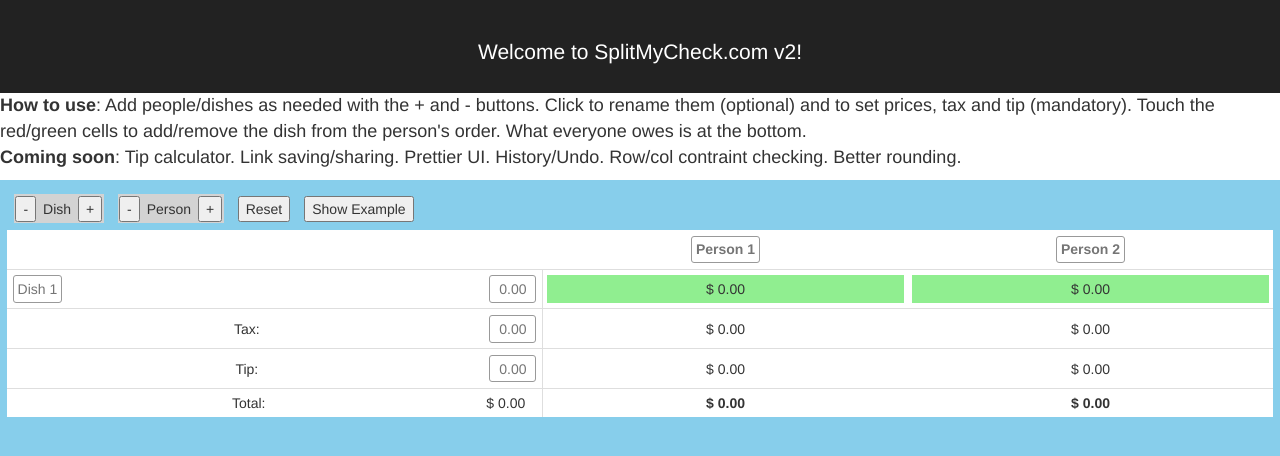
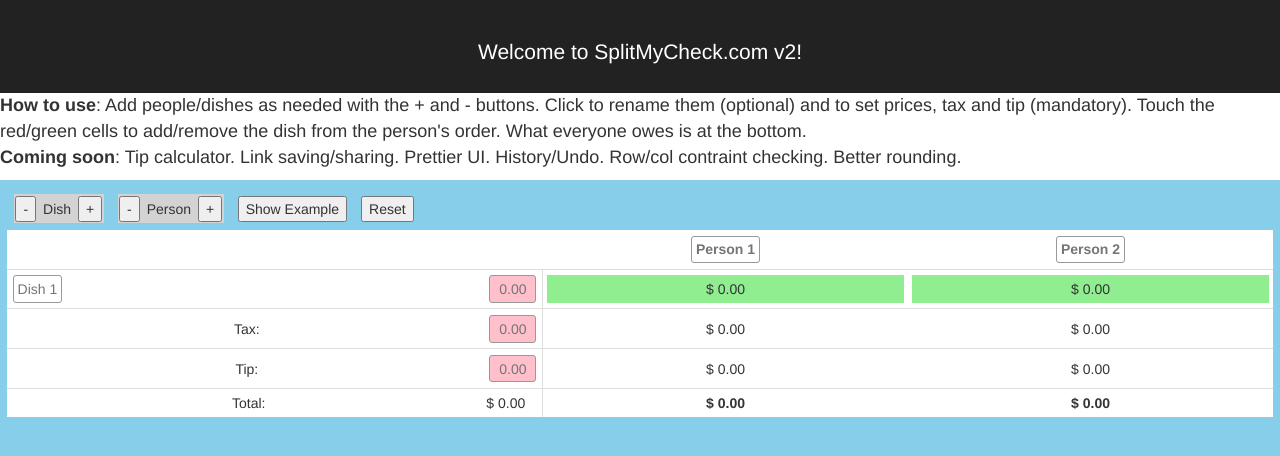
Before and after one commit to mritterhoff/splitmycheck, a React (Create React App) app: page / in a window 1280 px wide. Shown: the top 456 px of the page. Built offline with nearby package versions, Linux system fonts and the light colour scheme.

Commit message:
fixed minor bug preventing priceinput from turning red when 0

```diff
--- a/src/components/ButtonBar.js
+++ b/src/components/ButtonBar.js
@@ -33,9 +33,9 @@
           <button onClick={() => this.props.addPersonFunc()}>+</button>
         </div>
         <div style={{width: '1em', display: 'inline-block'}}></div>
+        <button onClick={() => this.props.showExampleFunc()}>Show Example</button>
+        <div style={{width: '1em', display: 'inline-block'}}></div>
         <button onClick={() => this.props.resetFunc()}>Reset</button>
-        <div style={{width: '1em', display: 'inline-block'}}></div>
-        <button onClick={() => this.props.showExampleFunc()}>Show Example</button>
       </div>
     );
   }
--- a/src/components/Input.js
+++ b/src/components/Input.js
@@ -15,7 +15,6 @@
   borderRadius: 5,
   padding: '.1em'
 };
-
 
 // This is a controlled component that only ever shows current state, and updates
 // that state with this.props.onChangeCB()
@@ -98,20 +97,15 @@
 
     // if the price input is empty and the input isn't focused, show a pink background
     let inputStyle = Object.assign({}, inputStyleDefault)
-    if (Number(this.state.value) === 0 && !this.state.focused) {
+    if (Number(this.props.value) === 0 && !this.state.focused) {
       inputStyle.backgroundColor = 'pink';
-    }
-
-    let valueToShow = '';
-    if (Number(this.props.value) > 0) {
-      valueToShow = this.props.value;
     }
 
     return (
       <AutosizeInput
-        value={valueToShow}
+        value={Number(this.props.value) > 0 ? this.props.value : ''}
         type="number"
-        min="0.01" step="0.01" max="9999"
+        min="0.01" step="0.01"
         placeholder={'0.00'}
         placeholderIsMinWidth
         style={divStyle}
@@ -124,6 +118,11 @@
       />
     );
   }
+}
+
+PriceInput.propTypes = {
+  onChangeCB:   PropTypes.func.isRequired,
+  value:        PropTypes.string.isRequired
 }
 
 // fix for silly % not handling negative well
--- a/src/components/Splitter.js
+++ b/src/components/Splitter.js
@@ -68,17 +68,17 @@
     return {
       people: ['Mark', 'Sarah'],
       dishes: [
-        new Dish('Mocktails', 9.40),
-        new Dish('Steak', 29.50),
-        new Dish('Sandwich', 12.40)
+        new Dish('Mocktails', '9.40'),
+        new Dish('Steak', '29.50'),
+        new Dish('Sandwich', '12.40')
       ],
       orders: [
         [true, true],
         [true, true],
         [true, true]
       ],
-      tip: 10,
-      tax: 5
+      tip: '10.00',
+      tax: '5.00'
     };
   }
 
```
